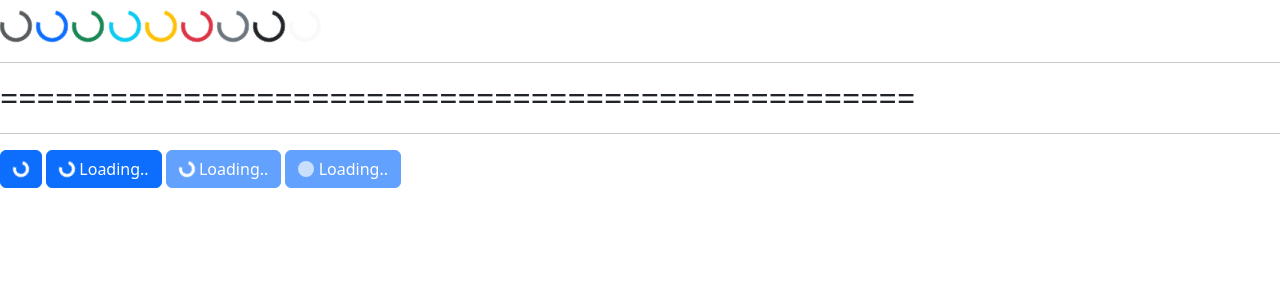
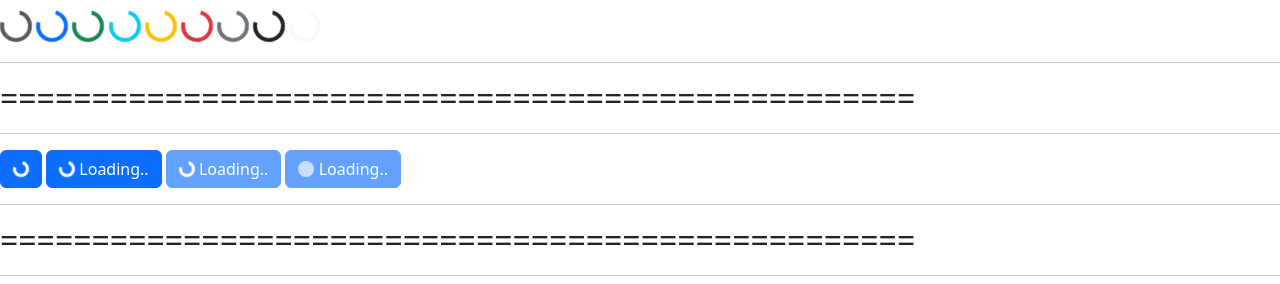
Before and after one commit to Himanshu-Sharma713/Bootstrap, a plain HTML site: page Day-1/index.html in a window 1280 px wide. Shown: the part 676-960 px from the top of the page. Before the commit the page ends 864 px from the top, so only its background shows below. Drawn offline with nearby package versions, Linux system fonts and the light colour scheme.

Commit message:
completed day-1

```diff
--- a/Day-1/index.html
+++ b/Day-1/index.html
@@ -89,5 +89,9 @@
       <span class="spinner-grow spinner-grow-sm"></span>
       Loading..
     </button>
+
+    <hr />
+    <h2>==================================================</h2>
+    <hr />
   </body>
 </html>
```
